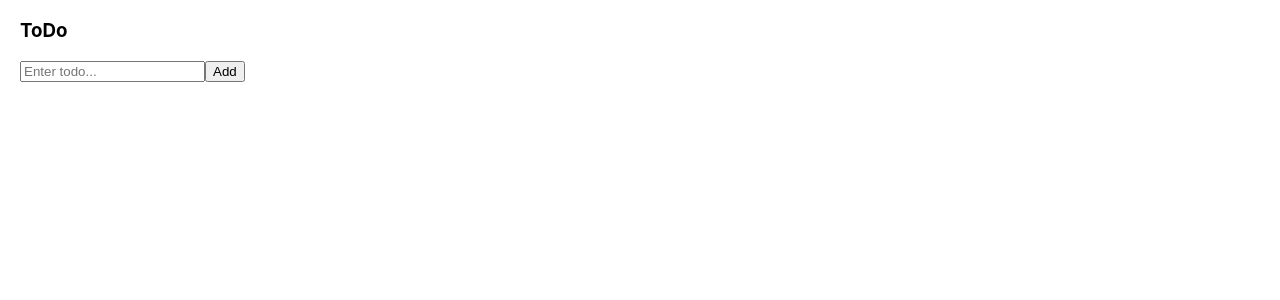
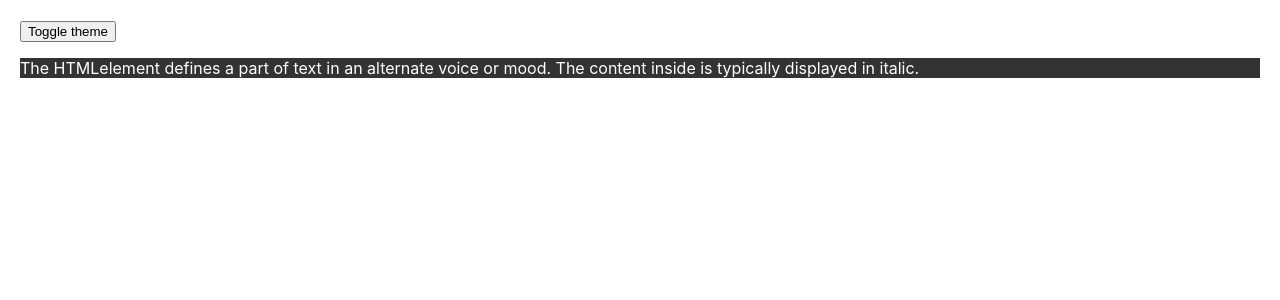
Before and after one commit to NgoTanLoi01/ReactJS-Learning, a React (Create React App) app in the folder tiktok/: page / in a window 1280 px wide. Shown: the top 300 px of the page. Built offline with nearby package versions, Linux system fonts and the light colour scheme.

Commit message:
React Context & useContext() hook

```diff
--- a/tiktok/src/App.css
+++ b/tiktok/src/App.css
@@ -1,38 +1,4 @@
-.App {
-  text-align: center;
+.dark {
+  color: #fff;
+  background-color: #333;
 }
-
-.App-logo {
-  height: 40vmin;
-  pointer-events: none;
-}
-
-@media (prefers-reduced-motion: no-preference) {
-  .App-logo {
-    animation: App-logo-spin infinite 20s linear;
-  }
-}
-
-.App-header {
-  background-color: #282c34;
-  min-height: 100vh;
-  display: flex;
-  flex-direction: column;
-  align-items: center;
-  justify-content: center;
-  font-size: calc(10px + 2vmin);
-  color: white;
-}
-
-.App-link {
-  color: #61dafb;
-}
-
-@keyframes App-logo-spin {
-  from {
-    transform: rotate(0deg);
-  }
-  to {
-    transform: rotate(360deg);
-  }
-}
--- a/tiktok/src/App.js
+++ b/tiktok/src/App.js
@@ -1,7 +1,24 @@
-import TodoApp from './ToDo'
+import { useContext } from 'react';
+import { ThemeContext } from "./ThemeContext";
+import Content from "./Content";
+import "./App.css";
 
-function App(){
-  return <TodoApp />
+// Context
+// CompA => CompC
+
+// 1. Create context
+// 2. Provider
+// 3. Consumer
+
+function App() {
+  const context = useContext(ThemeContext)
+
+  return (
+    <div style={{ padding: 20 }}>
+      <button onClick={context.toggleTheme}>Toggle theme</button>
+      <Content />
+    </div>
+  );
 }
 
-export default App
+export default App;
--- a/tiktok/src/Content.js
+++ b/tiktok/src/Content.js
@@ -1,14 +1,11 @@
-import { memo } from "react";
+import Paragraph from "./Paragraph";
 
-function Content({ onIncrease }) {
-  console.log("re-render");
-
+function Content() {
   return (
-    <>
-      <h2>XIN CHAO MOI NGUOI</h2>
-      <button onClick={onIncrease}>Click me!</button>
-    </>
+    <div>
+      <Paragraph />
+    </div>
   );
 }
 
-export default memo(Content);
+export default Content;
--- /dev/null
+++ b/tiktok/src/Paragraph.js
@@ -0,0 +1,16 @@
+import { useContext } from 'react'
+import { ThemeContext } from "./ThemeContext";
+
+function Paragraph() {
+
+    const context = useContext(ThemeContext)
+
+  return (
+    <p className={context.theme}>
+      The HTMLelement defines a part of text in an alternate voice or mood. The
+      content inside is typically displayed in italic.
+    </p>
+  );
+}
+
+export default Paragraph;
--- /dev/null
+++ b/tiktok/src/ThemeContext.js
@@ -0,0 +1,24 @@
+import { useState, createContext } from "react";
+
+const ThemeContext = createContext();
+
+function ThemeProvider({ children }) {
+  const [theme, setTheme] = useState("dark");
+
+  const toggleTheme = () => {
+    setTheme(theme === "dark" ? "light" : "dark");
+  };
+
+  const value = {
+    theme,
+    toggleTheme
+  }
+
+  return (
+    <ThemeContext.Provider value={value}>
+        {children}
+    </ThemeContext.Provider>
+  );
+}
+
+export { ThemeContext, ThemeProvider };
--- a/tiktok/src/index.js
+++ b/tiktok/src/index.js
@@ -3,26 +3,14 @@
 import "./index.css";
 import App from "./App";
 import reportWebVitals from "./reportWebVitals";
-
-//Fake comment
-function emitComment(id){
-
-  setInterval(() => {
-    window.dispatchEvent(
-      new CustomEvent(`lesson-${id}`, {
-        detail: `Nội dung comment của lesson ${id}`
-      })
-    )
-  }, 2000)
-}
-emitComment(1)
-emitComment(2)
-emitComment(3)
+import { ThemeProvider } from "./ThemeContext";
 
 const root = ReactDOM.createRoot(document.getElementById("root"));
 root.render(
   // <React.StrictMode>
+  <ThemeProvider>
     <App />
+  </ThemeProvider>
   // </React.StrictMode>
 );
 
```
